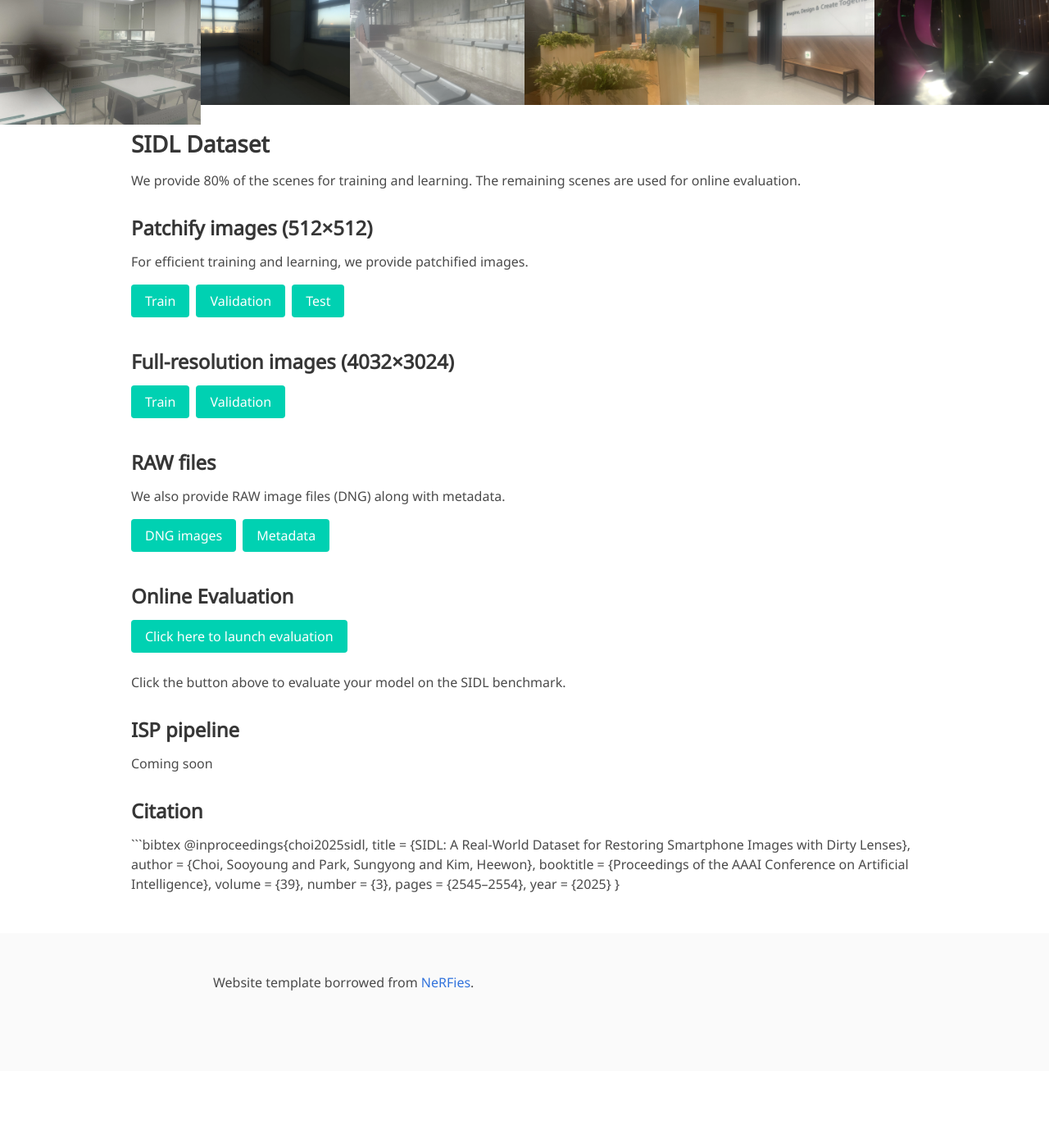
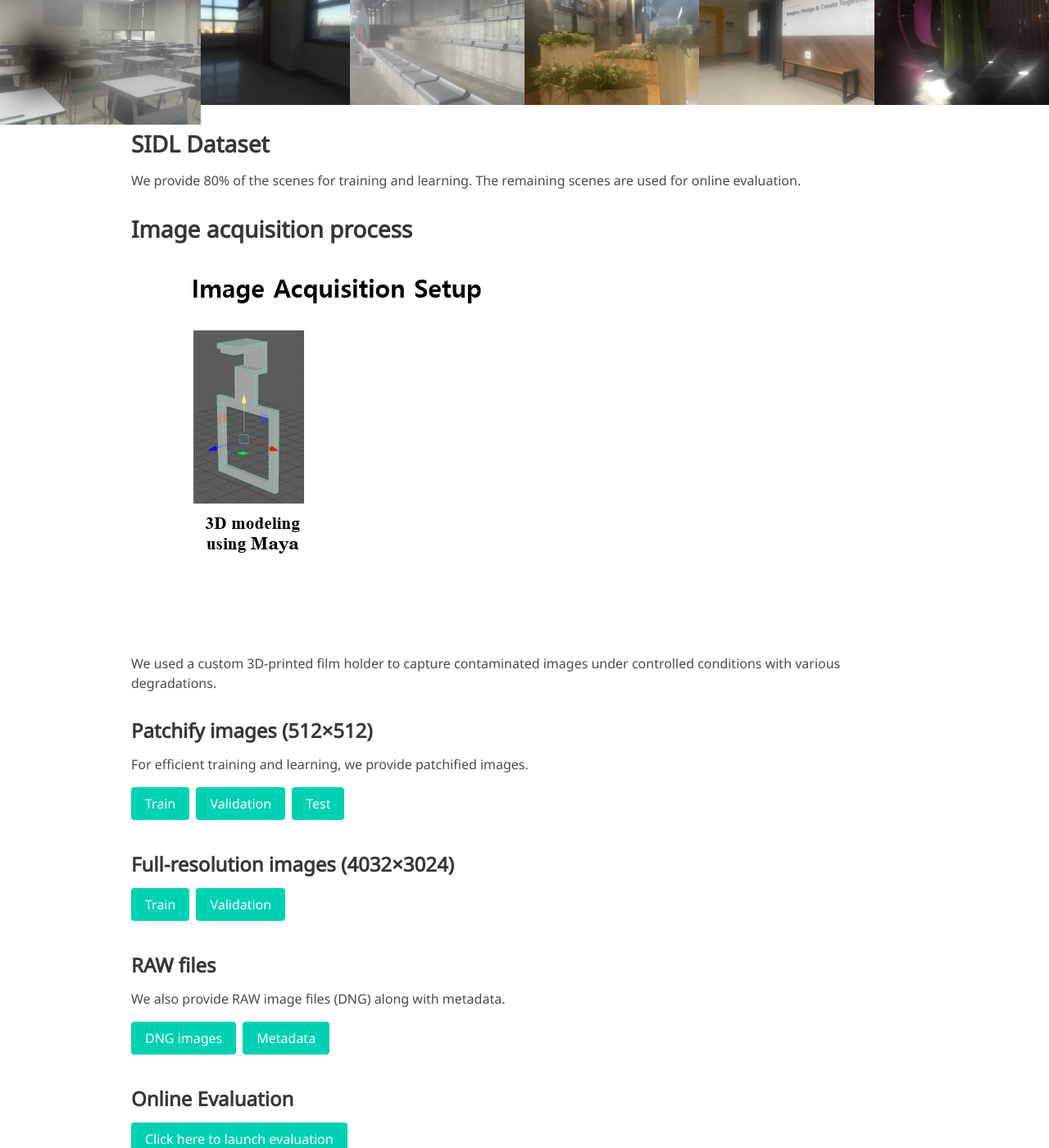
Before and after one commit to sidl-benchmark/sidl-benchmark.github.io, a Jekyll site: the page built from index.md, in a window 1280 px wide and 1400 px high, scrolled down 1008 px. Shown: the whole window at 82% size. Built offline with Jekyll 4.4.1, drawn with Linux system fonts in a browser that asks for light colours; some web fonts are replaced; before the commit the page ends 2314 px from its top, so only the background shows below that.

Commit message:
Update index.md

```diff
--- a/index.md
+++ b/index.md
@@ -72,6 +72,12 @@ data: "https://github.com/your-repo/dataset"
 ## SIDL Dataset
 We provide 80% of the scenes for training and learning. The remaining scenes are used for online evaluation.
 
+## Image acquisition process
+<div style="text-align: center;">
+    <img src="images/image_acquisition_process.gif" alt="Image Acquisition Process">
+</div>
+We used a custom 3D-printed film holder to capture contaminated images under controlled conditions with various degradations.
+
 ### Patchify images (512×512)
 For efficient training and learning, we provide patchified images.
 <div class="buttons" style="text-align: center; margin-top: 1em;">
```
